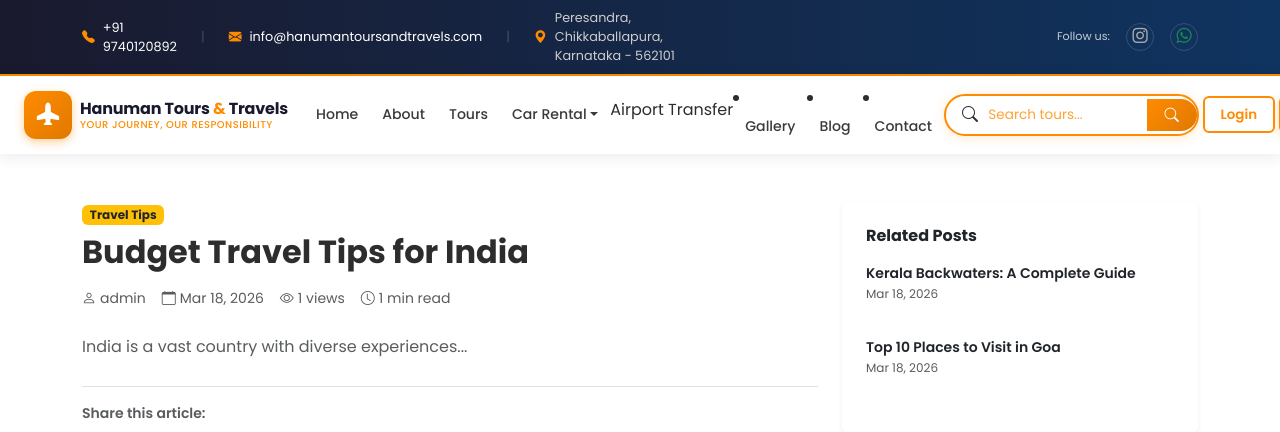
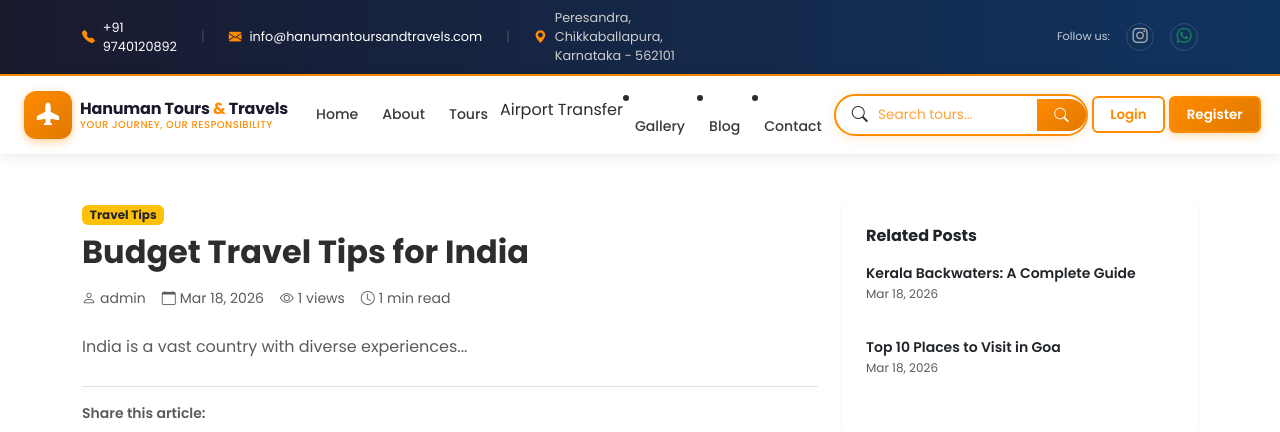
Before and after one commit to balakrishnabalakrishna577-sudo/hanuman-travels, a Django app: page /blog/budget-travel-india/ in a window 1280 px wide; the page is wider, and only the part inside the window is pictured. Shown: the top 432 px of that part. Run offline with Django 5.2, Linux system fonts and the light colour scheme; data comes from the database, SQL or seed files in the repository.

Commit message:
Update base.html

```diff
--- a/templates/base.html
+++ b/templates/base.html
@@ -106,7 +106,7 @@
                     <a class="nav-link nav-pill {% if request.resolver_match.url_name == 'tour_list' %}active{% endif %}" href="{% url 'tour_list' %}">Tours</a>
                 </li>
                 <li class="nav-item dropdown">
-                    <a class="nav-link nav-pill dropdown-toggle {% if request.resolver_match.url_name == 'vehicle_list' or request.resolver_match.url_name == 'airport_transfer' %}active{% endif %}"
+                    <!-- <a class="nav-link nav-pill dropdown-toggle {% if request.resolver_match.url_name == 'vehicle_list' or request.resolver_match.url_name == 'airport_transfer' %}active{% endif %}"
                        href="#" role="button" data-bs-toggle="dropdown">Car Rental</a>
                     <!--<ul class="dropdown-menu border-0 shadow-sm">
                        <!-- <li><a class="dropdown-item" href="{% url 'vehicle_list' %}"><i class="bi bi-car-front-fill text-warning me-2"></i>Car Rental</a></li> -->
```
